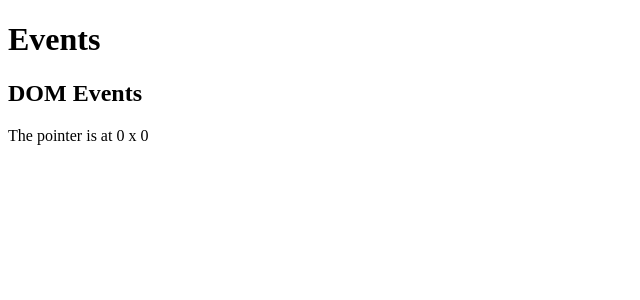
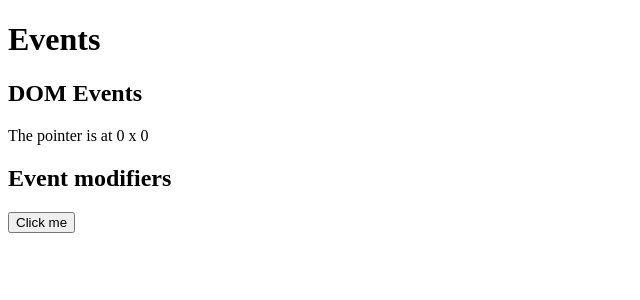
Before and after one commit to MichalTarasiuk/my-svelte-app, a SvelteKit app: page /events in a window 1280 px wide. Shown: the top 300 px of the page, without its empty margins (0-640 px from the left). Built offline with nearby package versions, Linux system fonts and the light colour scheme.

Commit message:
add clickOnceBtn component

```diff
--- /dev/null
+++ b/src/lib/components/clickOnceBtn.svelte
@@ -0,0 +1 @@
+<button on:click|once={() => alert('clicked')}> Click me </button>
--- a/src/routes/events/+page.svelte
+++ b/src/routes/events/+page.svelte
@@ -1,4 +1,5 @@
 <script>
+	import ClickOnceBtn from '$lib/components/clickOnceBtn.svelte';
 	import PointerMoveDisplay from '$lib/components/pointerMoveDisplay.svelte';
 </script>
 
@@ -8,4 +9,8 @@
 		<h2>DOM Events</h2>
 		<PointerMoveDisplay />
 	</section>
+	<section>
+		<h2>Event modifiers</h2>
+		<ClickOnceBtn />
+	</section>
 </main>
```
